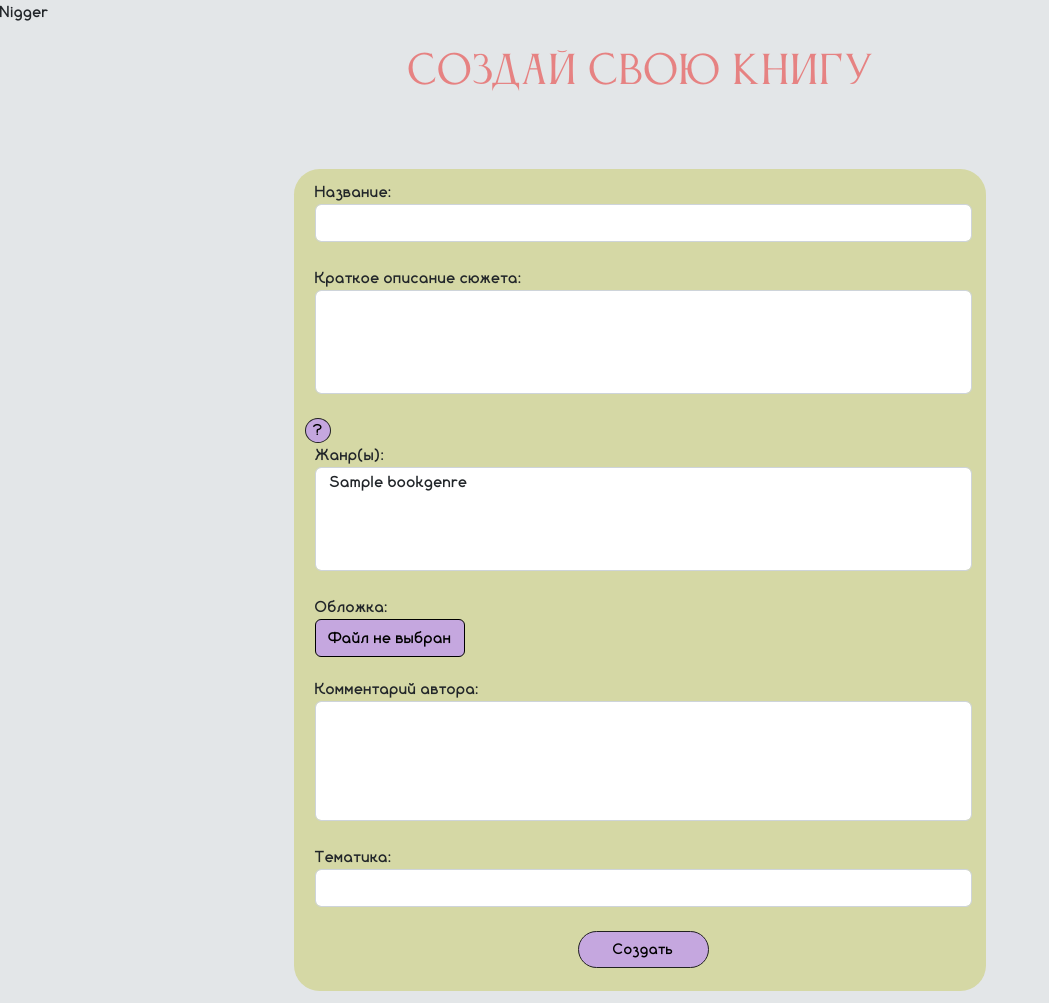
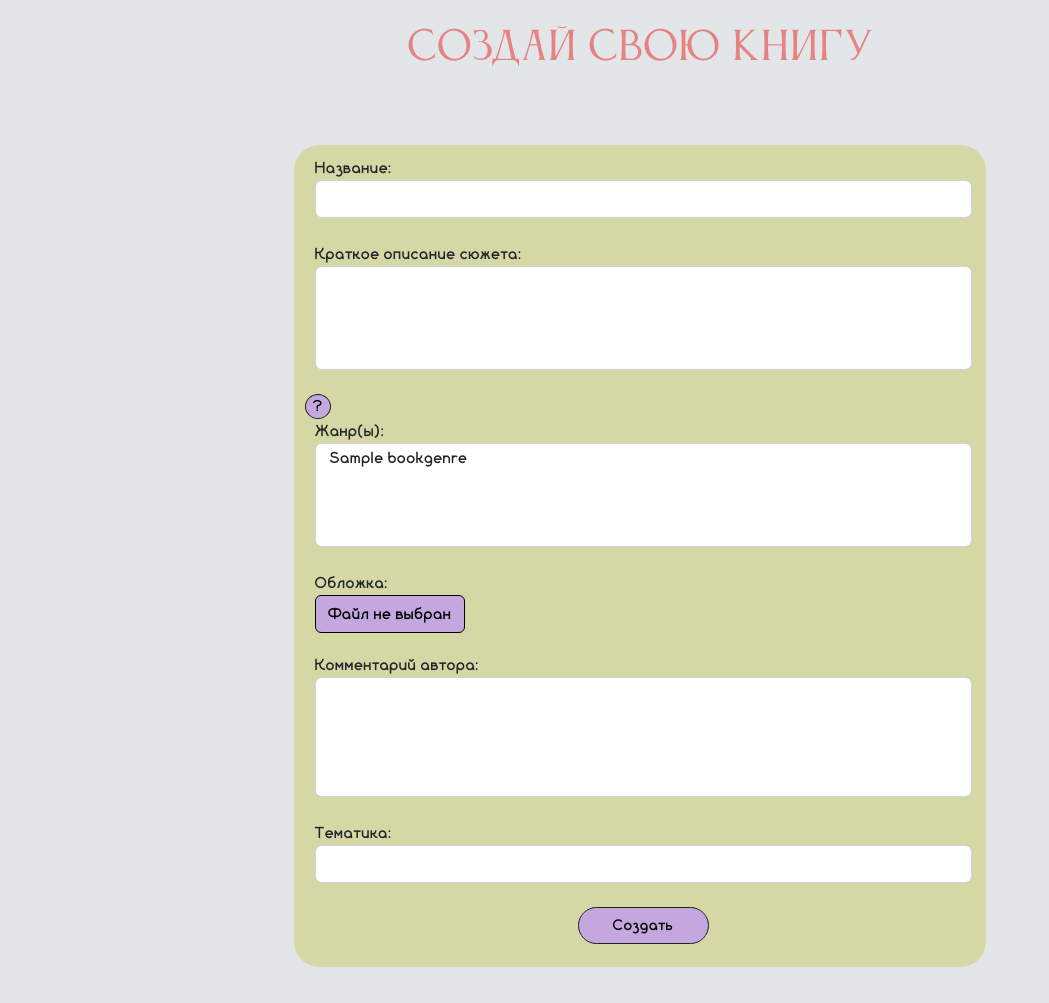
Before and after one commit to Kovr1k/Shelf, a Django app: page /books/createBook/ in a window 1280 px wide. Shown: the whole page, without its empty margins (0-1049 px from the left). After the commit the page ends 967 px from the top, so only its background shows below. Run offline with Django 4.2, Linux system fonts and the light colour scheme; tables that the repository leaves empty hold one stand-in row (values such as "Sample post"); some libraries are stand-ins or nearby versions.

Commit message:
NO NIGGERS HERE

```diff
--- a/templates/main/createBook.html
+++ b/templates/main/createBook.html
@@ -4,7 +4,6 @@
 
 {% block main %}
 {% load static %}
-Nigger
     <link rel="stylesheet" href="{% static 'css/main/createBook.css' %}">
 
     <div class="container-fluid headBlock">
```
